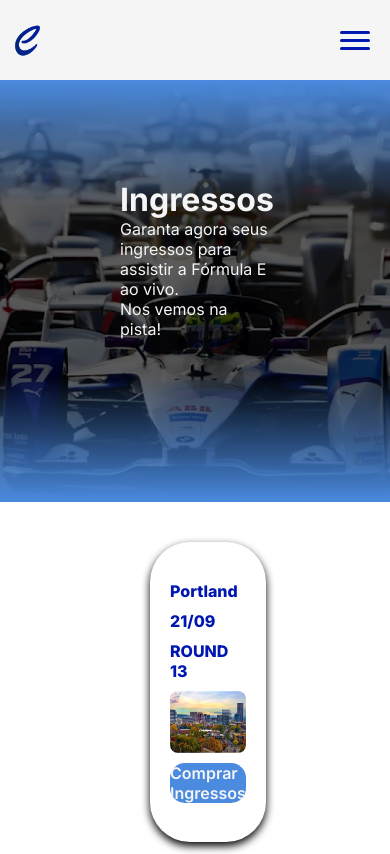
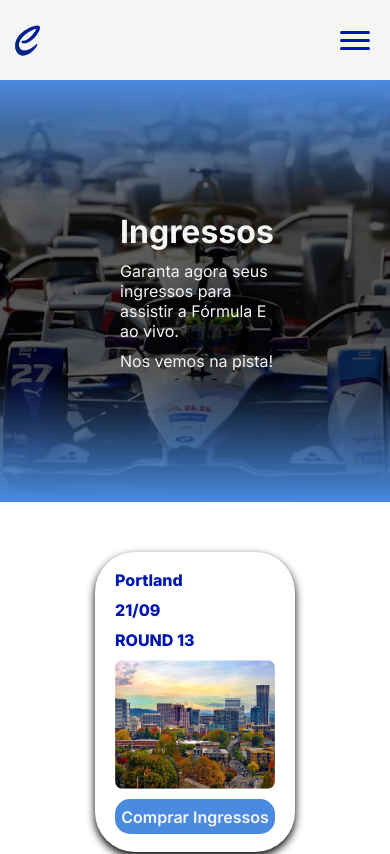
Before and after one commit to Tech-Nova-Solutions/web-front-sprint3, a React (Vite) app: page /ingressos in a window 390 px wide. Shown: the top 854 px of the page. Built offline with nearby package versions, Linux system fonts and the light colour scheme.

Commit message:
adicionando responsividadde a pagina ingressos

```diff
--- a/src/css/HomeStyle.jsx
+++ b/src/css/HomeStyle.jsx
@@ -237,7 +237,7 @@
     max-width:100px;
     height: auto;
 }
-
+/*MOBILE*/
 @media (max-width: 480px) {
     .banner-home{
         width:100%;
@@ -272,11 +272,12 @@
         text-align:center;
     }
 
-
-
-
-
-
+}
+/*TABLET*/
+@media (max-width:840px){
+    .calendario-corridas{
+        flex:1 1 calc(50% - 20px);
+    }
 }
 
 
--- a/src/css/IngressosStyle.jsx
+++ b/src/css/IngressosStyle.jsx
@@ -17,6 +17,10 @@
         min-height: 50vh;
         padding: 100px 120px;
         color: var(--bg-color);
+        display:flex;
+        align-items: center;
+
+
     }
     .banner-ingressos h1{
         font-size:2rem;
@@ -100,6 +104,7 @@
     .text h2{
         font-size: 1.5rem;
         color: var(--azul-escuro);
+        font-weight:900;
     }
     .text ul{
         display:flex;
@@ -111,5 +116,30 @@
     .text span{
         font-weight: bolder;
     }
+        //TABLET
+    @media (max-width:840px){
+        .datas{
+            padding:50px;
+        }
+        .text h2{
+            font-size:1.2rem;
+
+        }
+    }
+    //MOBILE
+    @media (max-width: 480px){
+        .texto-banner{
+            display: flex;
+            flex-direction: column;
+            gap:10px;
+        }
+        .carro{
+            display:none;
+        }
+        .text{
+            width:100%;
+
+        }
+    }
 
 `
--- a/src/routes/Ingressos.jsx
+++ b/src/routes/Ingressos.jsx
@@ -5,9 +5,12 @@
     <IngressosStyle>
     <section className="ingressos-container">
       <div className="banner-ingressos">
+        <div className="texto-banner">
         <h1>Ingressos</h1>
         <p>Garanta agora seus ingressos para assistir a Fórmula E ao vivo.</p>
         <p>Nos vemos na pista!</p>
+        </div>
+
       </div>
       <div className="datas">
         <div className="cards-datas">
```
Also changed, not shown: src/assets/carrolinear.png (added).
